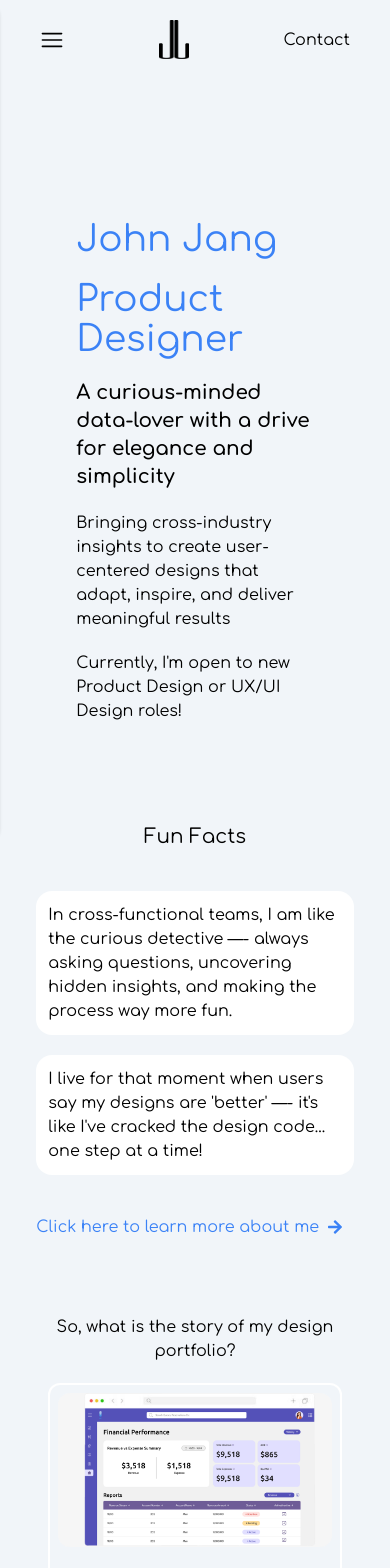
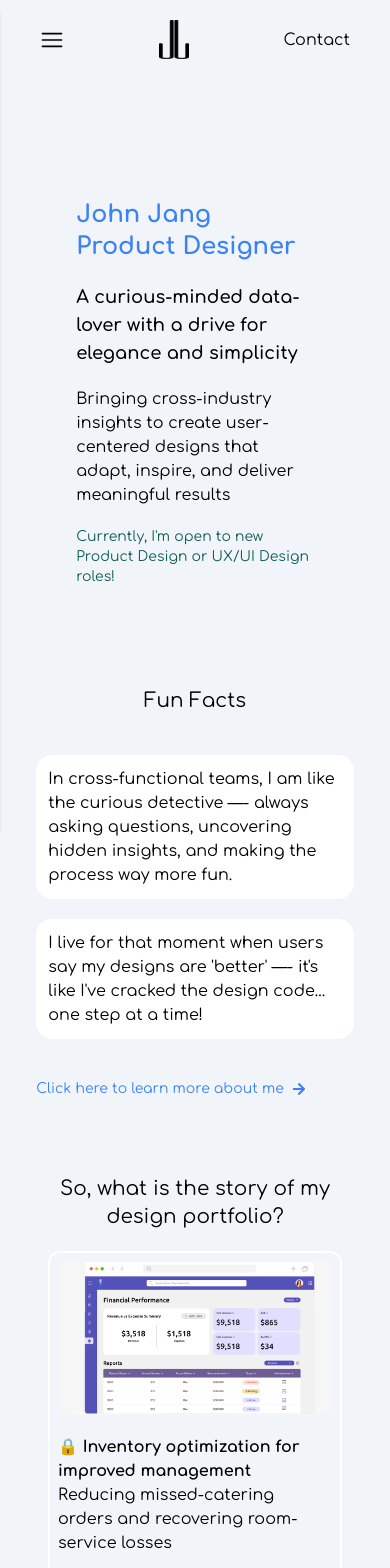
Before and after one commit to johnjang94/portfolio-ver-3, a React (Vite) app: page / in a window 390 px wide. Shown: the top 1568 px of the page. Built offline with nearby package versions, Linux system fonts and the light colour scheme.

Commit message:
modified CSS for mobile

```diff
--- a/src/pages/home/home.jsx
+++ b/src/pages/home/home.jsx
@@ -96,13 +96,15 @@ export default function Home() {
     <div>
       <header className="lg:my-24 mx-auto px-5 md:px-0 lg:w-[80vw] w-11/12 mt-20 mb-82 2xl:my-28">
         <div className="p-10">
-          <h1 className="md:text-5xl text-4xl py-5 text-blue-500">John Jang</h1>
-          <div className="mb-3 md:mb-0">
+          <h1 className="md:text-5xl text-2xl md:py-5 text-blue-500 font-bold">
+            John Jang
+          </h1>
+          <div className="md:mb-0">
             {/* <h1>I&#39;m a {currentMethod}</h1> */}
-            <h1 className="md:text-5xl text-4xl text-blue-500">
+            <h1 className="md:text-5xl text-2xl text-blue-500 font-bold">
               Product Designer
             </h1>
-            <p className="md:text-2xl text-xl font-semibold my-5">
+            <p className="md:text-2xl text-lg font-semibold my-5">
               A curious-minded data-lover with a drive for elegance and
               simplicity
             </p>
@@ -112,7 +114,7 @@ export default function Home() {
             </p>
           </div>
           <div>
-            <p className="my-5 text-base">
+            <p className="my-5 text-sm text-teal-800">
               Currently, I&#39;m open to new Product Design or UX/UI Design
               roles!
             </p>
@@ -140,7 +142,7 @@ export default function Home() {
         <div className="md:hidden flex justify-between">
           <Link
             to="/about"
-            className="text-blue-500 hover:underline hover:cursor-pointer flex space-x-2 items-center"
+            className="text-blue-500 hover:underline hover:cursor-pointer flex space-x-2 items-center text-sm"
           >
             <button>Click here to learn more about me</button>
             <FaArrowRight />
@@ -149,7 +151,7 @@ export default function Home() {
       </header>
       <section className="md:mx-36 mx-12 space-y-10 py-14 md:py-0">
         <div>
-          <h3 className="py-5 text-center md:text-2xl">
+          <h3 className="py-5 text-center md:text-2xl text-xl">
             So, what is the story of my design portfolio?
           </h3>
           {data
```
